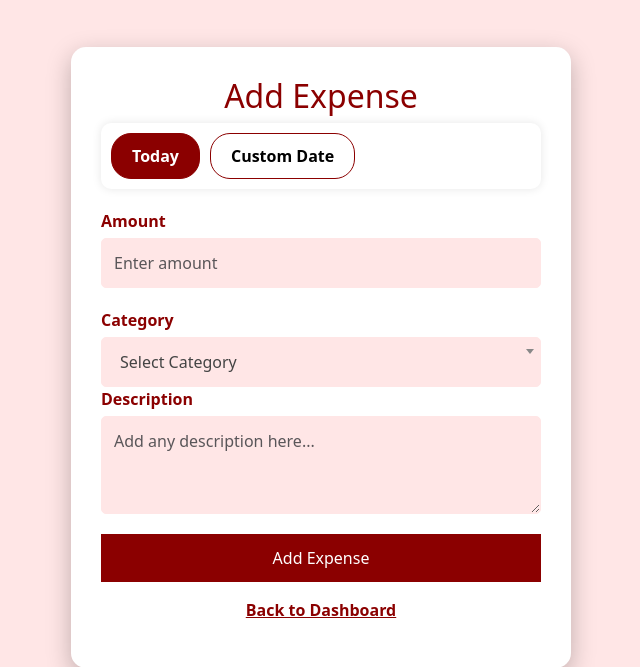
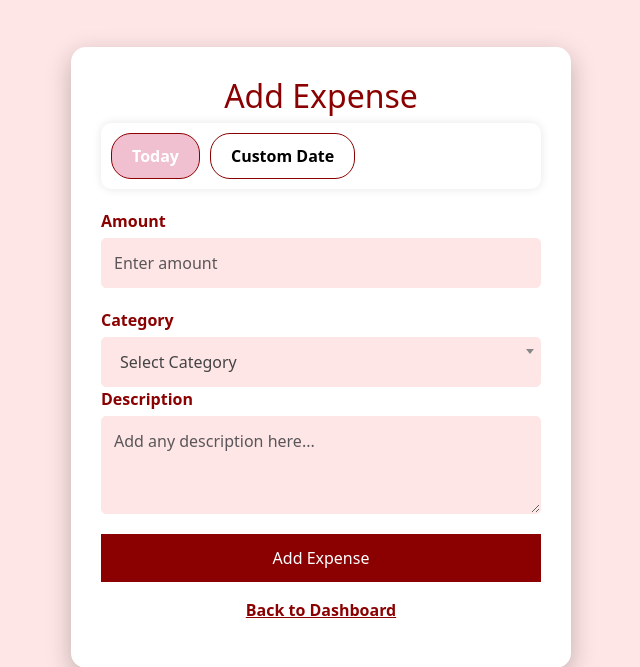
Before and after one commit to Gihini-Uni/group_project, a Flask app: page /add_expense in a window 1280 px wide, with the pointer over the restyled element. Shown: the top 667 px of the page, without its empty margins (319-959 px from the left). Run offline with Flask 3, Linux system fonts and the light colour scheme; the visitor is signed in with stand-in values (Sample User, id 1); data that the repository does not hold is empty; some libraries are stand-ins or nearby versions.

Commit message:
CSS change.html

```diff
--- a/templates/add_expense.html
+++ b/templates/add_expense.html
@@ -46,6 +46,10 @@ label {
 
 .date-item.active {
     background-color: darkred;
+}
+
+.date-item:hover {
+	background-color: #f0c0d0;
 }
 
 #customDatePicker {
```
